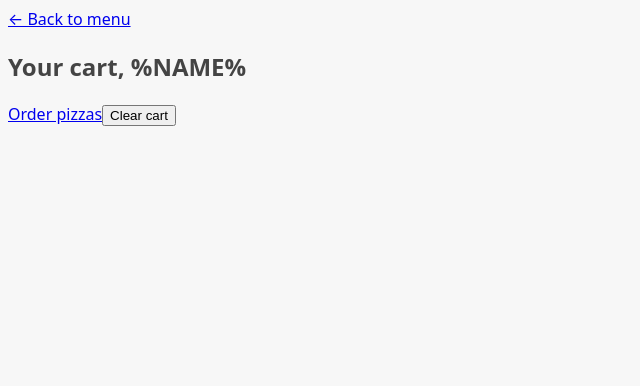
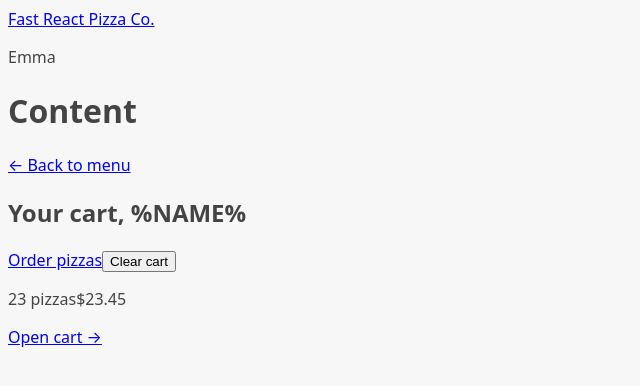
Before and after one commit to em-smyth/fast-react-pizza, a React (Vite) app: page /cart in a window 1280 px wide. Shown: the top 386 px of the page, without its empty margins (0-640 px from the left). Built offline with nearby package versions, Linux system fonts and the light colour scheme.

Commit message:
create app layout

```diff
--- a/src/App.jsx
+++ b/src/App.jsx
@@ -5,8 +5,12 @@
 import Cart from "./features/cart/Cart";
 import CreateOrder from "./features/order/CreateOrder";
 import Order from "./features/order/Order";
+import AppLayout from "./UI/AppLayout";
 
 const router = createBrowserRouter([
+  {
+    element: <AppLayout />,
+    children: [
       { path: "/", element: <Home /> },
       {
         path: "/menu",
@@ -19,6 +23,8 @@
       },
       { path: "/order/new", element: <CreateOrder /> },
       { path: "/order/orderId", element: <Order /> },
+    ],
+  },
 ]);
 
 function App() {
--- /dev/null
+++ b/src/UI/AppLayout.jsx
@@ -0,0 +1,22 @@
+import CartOverview from "../features/cart/CartOverview";
+import Header from "./Header";
+import { Outlet, useNavigation } from "react-router-dom";
+
+function AppLayout() {
+  const navigation = useNavigation();
+  console.log(useNavigation);
+
+  return (
+    <div>
+      <Header />
+
+      <main>
+        <h1>Content</h1>
+        <Outlet />
+      </main>
+      <CartOverview />
+    </div>
+  );
+}
+
+export default AppLayout;
--- /dev/null
+++ b/src/UI/Header.jsx
@@ -0,0 +1,12 @@
+import { Link } from "react-router-dom";
+
+function Header() {
+  return (
+    <header>
+      <Link to="/"> Fast React Pizza Co. </Link>
+      <p>Emma</p>
+    </header>
+  );
+}
+
+export default Header;
--- a/src/features/cart/CartOverview.jsx
+++ b/src/features/cart/CartOverview.jsx
@@ -1,3 +1,5 @@
+import { Link } from "react-router-dom";
+
 function CartOverview() {
   return (
     <div>
@@ -5,7 +7,7 @@
         <span>23 pizzas</span>
         <span>$23.45</span>
       </p>
-      <a href="#">Open cart &rarr;</a>
+      <Link to="/cart">Open cart &rarr;</Link>
     </div>
   );
 }
--- a/src/features/menu/Menu.jsx
+++ b/src/features/menu/Menu.jsx
@@ -5,7 +5,6 @@
 
 function Menu() {
   const menu = useLoaderData();
-  console.log(menu);
 
   return (
     <ul>
--- a/src/features/menu/MenuItem.jsx
+++ b/src/features/menu/MenuItem.jsx
@@ -3,7 +3,6 @@
 function MenuItem({ pizza }) {
   const { id, name, unitPrice, ingredients, soldOut, imageUrl } = pizza;
 
-  console.log(id, name, unitPrice, ingredients, soldOut, imageUrl);
   return (
     <li>
       <img src={imageUrl} alt={name} />
```
Lines whose indentation alone changed are shown as unchanged.
